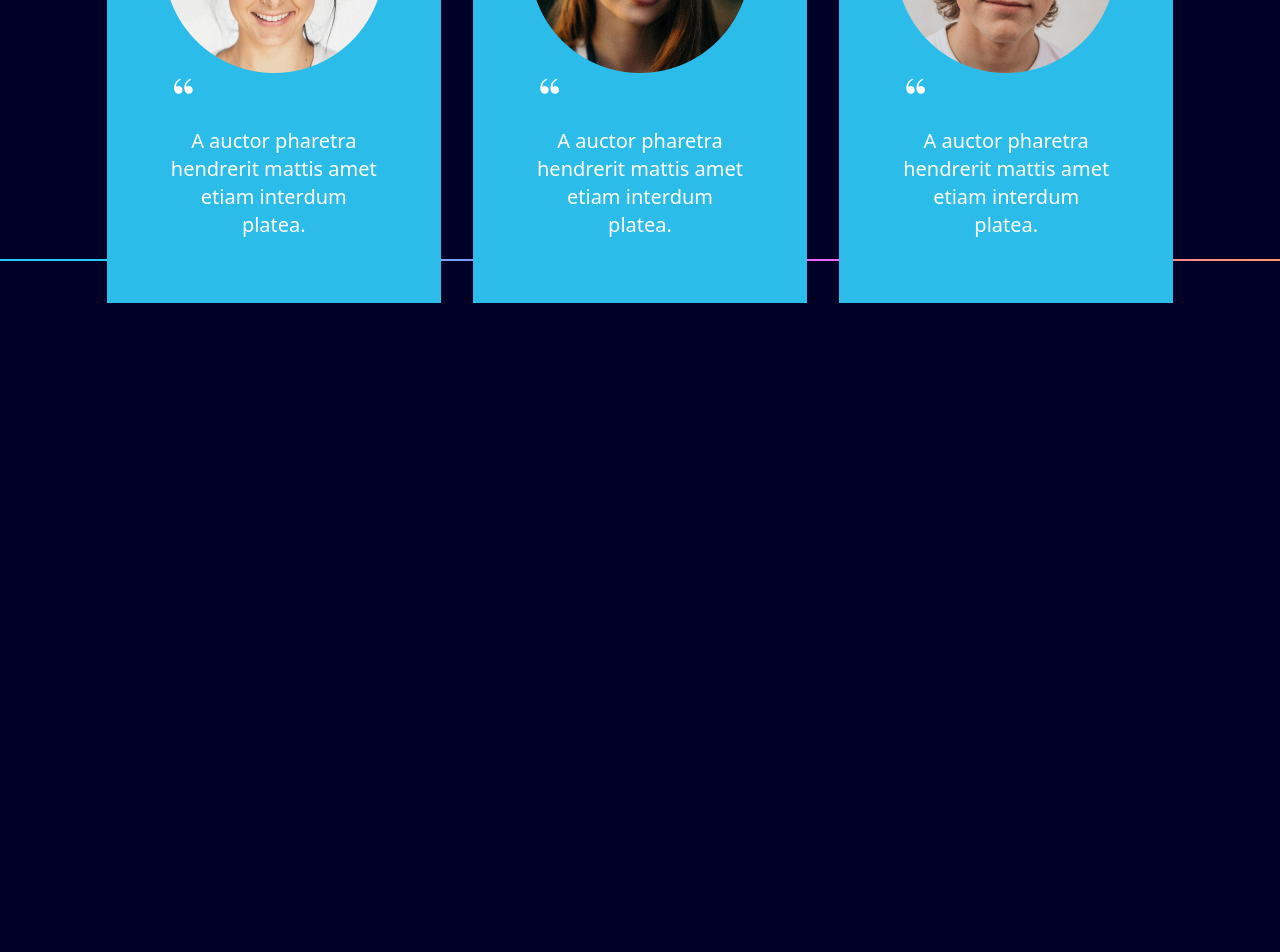
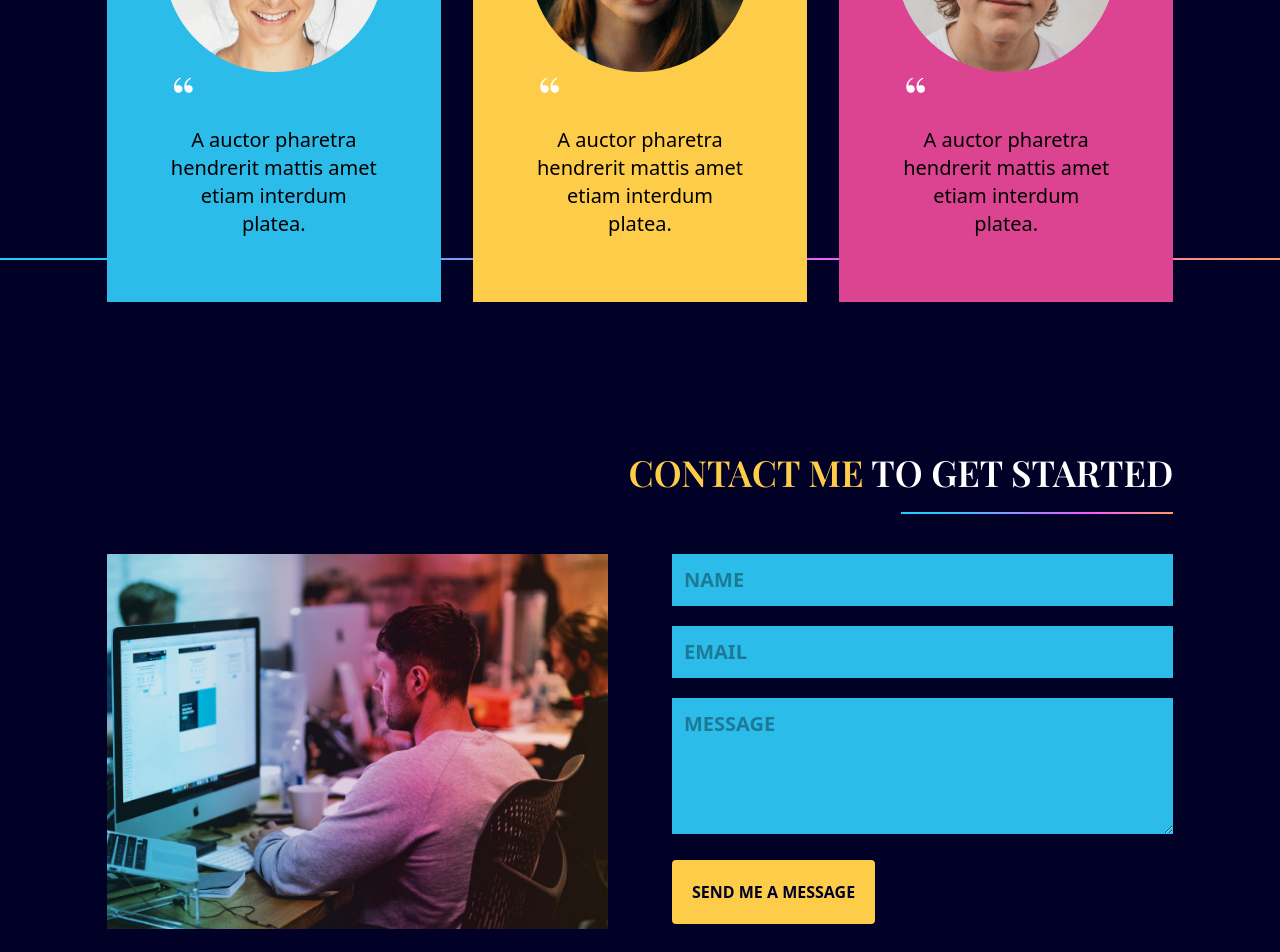
Before and after one commit to eugeniusz57/my-portfolio-react, a React (Create React App) app: page / in a window 1280 px wide. Shown: the part 3480-4432 px from the top of the page. Built offline with nearby package versions, Linux system fonts and the light colour scheme.

Commit message:
create contact me and footer
create sections contact me and footer
Add style, form and send message

```diff
--- a/package.json
+++ b/package.json
@@ -10,6 +10,7 @@
     "react": "^18.2.0",
     "react-anchor-link-smooth-scroll": "^1.0.12",
     "react-dom": "^18.2.0",
+    "react-hook-form": "^7.43.8",
     "react-scripts": "5.0.1",
     "web-vitals": "^2.1.4"
   },
--- a/src/App.jsx
+++ b/src/App.jsx
@@ -14,8 +14,7 @@
 function App() {
   const [selectedPage, setSelectedPage] = useState("home");
   const [isTopOfPage, setIsTopOfPage] = useState(true);
-  const isAboveMediumScreen = useMediaQuery("(min-width: 1024px)");
-  const isDesktop = useMediaQuery("(min-width: 1060px)");
+  const isDesktop = useMediaQuery("(min-width: 1024px)");
 
   useEffect(() => {
     const handleScroll = () => {
@@ -74,7 +73,7 @@
         <motion.div
           margin="0 0 -200px 0"
           amount="all"
-          onViewportEnter={() => setSelectedPage("testimonials")}
+          onViewportEnter={() => setSelectedPage("opinions")}
         >
           <Opinions />
         </motion.div>
--- a/src/scenes/Contact.jsx
+++ b/src/scenes/Contact.jsx
@@ -1,7 +1,141 @@
-import React from "react";
+import LineGradient from "../components/LineGradient";
+import { useForm } from "react-hook-form";
+import { motion } from "framer-motion";
+import contactImage from "../assets/contact-image.jpeg";
 
 const Contact = () => {
-  return <div></div>;
+  const {
+    register,
+    trigger,
+    formState: { errors },
+  } = useForm();
+
+  const onSubmit = async (e) => {
+    console.log("~ e", e);
+    const isValid = await trigger();
+    if (!isValid) {
+      e.preventDefault();
+    }
+  };
+
+  return (
+    <section id="contact" className="contact py-48">
+      <motion.div
+        initial="hidden"
+        whileInView="visible"
+        viewport={{ once: true, amount: 0.5 }}
+        transition={{ duration: 0.5 }}
+        variants={{
+          hidden: { opacity: 0, x: 50 },
+          visible: { opacity: 1, x: 0 },
+        }}
+        className="flex justify-end w-full"
+      >
+        <div>
+          <p className="font-playfair font-semibold text-4xl">
+            <span className="text-yellow">CONTACT ME</span> TO GET STARTED
+          </p>
+          <div className="flex md:justify-end my-5">
+            <LineGradient width="w-1/2" />
+          </div>
+        </div>
+      </motion.div>
+
+      <div className="md:flex md:justify-between gap-16 mt-5">
+        <motion.div
+          initial="hidden"
+          whileInView="visible"
+          viewport={{ once: true, amount: 0.5 }}
+          transition={{ duration: 0.5 }}
+          variants={{
+            hidden: { opacity: 0, y: 50 },
+            visible: { opacity: 1, y: 0 },
+          }}
+          className="basis-1/2 flex justify-center"
+        >
+          <img src={contactImage} alt="contact" />
+        </motion.div>
+
+        <motion.div
+          initial="hidden"
+          whileInView="visible"
+          viewport={{ once: true, amount: 0.5 }}
+          transition={{ delay: 0.2, duration: 0.5 }}
+          variants={{
+            hidden: { opacity: 0, y: 50 },
+            visible: { opacity: 1, y: 0 },
+          }}
+          className="basis-1/2 mt-10 md:mt-0"
+        >
+          <form
+            target="_blank"
+            onSubmit={onSubmit}
+            action="https://formsubmit.co/6f01293b1e333879f6ee06eceba5fa1d"
+            method="POST"
+          >
+            <input
+              className="w-full bg-blue font-semibold placeholder-opaque-black p-3 text-xl"
+              type="text"
+              placeholder="NAME"
+              {...register("name", {
+                required: true,
+                maxLength: 100,
+              })}
+            />
+            {errors.name && (
+              <p className="text-red mt-1">
+                {errors.name.type === "required" && "This field is required."}
+                {errors.name.type === "maxLength" && "Max length is 100 char."}
+              </p>
+            )}
+
+            <input
+              className="w-full bg-blue font-semibold placeholder-opaque-black p-3 mt-5 text-xl"
+              type="text"
+              placeholder="EMAIL"
+              {...register("email", {
+                required: true,
+                pattern: /^[A-Z0-9._%+-]+@[A-Z0-9.-]+\.[A-Z]{2,}$/i,
+              })}
+            />
+            {errors.email && (
+              <p className="text-red mt-1">
+                {errors.email.type === "required" && "This field is required."}
+                {errors.email.type === "pattern" && "Invalid email address."}
+              </p>
+            )}
+
+            <textarea
+              className="w-full bg-blue font-semibold placeholder-opaque-black p-3 mt-5 text-xl"
+              name="message"
+              placeholder="MESSAGE"
+              rows="4"
+              cols="50"
+              {...register("message", {
+                required: true,
+                maxLength: 2000,
+              })}
+            />
+            {errors.message && (
+              <p className="text-red mt-1">
+                {errors.message.type === "required" &&
+                  "This field is required."}
+                {errors.message.type === "maxLength" &&
+                  "Max length is 2000 char."}
+              </p>
+            )}
+
+            <button
+              className="p-5 bg-yellow font-semibold text-deep-blue mt-5 hover:bg-red hover:text-white transition duration-500 rounded"
+              type="submit"
+            >
+              SEND ME A MESSAGE
+            </button>
+          </form>
+        </motion.div>
+      </div>
+    </section>
+  );
 };
 
 export default Contact;
--- a/src/scenes/Footer.jsx
+++ b/src/scenes/Footer.jsx
@@ -1,5 +1,22 @@
+import SocialMediaIcons from "../components/SocialMediaIcons";
+
 const Footer = () => {
-  return <div></div>;
+  return (
+    <footer className="h-64 bg-red pt-10">
+      <div className="w-10/12 mx-auto">
+        <SocialMediaIcons />
+        <div className="md:flex justify-center md:justify-between text-center">
+          <p className="font-playfair font-semibold text-2xl text-yellow">
+            Yevhenii Kavetskyi
+          </p>
+          <p className="font-playfair text-md text-yellow">
+            {" "}
+            ©2023 Yevhenii. All Rights Reserved.
+          </p>
+        </div>
+      </div>
+    </footer>
+  );
 };
 
 export default Footer;
--- a/src/scenes/Opinions.jsx
+++ b/src/scenes/Opinions.jsx
@@ -2,6 +2,9 @@
 import { motion } from "framer-motion";
 
 const Opinions = () => {
+  const opinionsStyle =
+    "mx-auto relative  max-w-[400px] h-[350px] flex flex-col justify-end p-16 mt-48 before:absolute before:top-[-120px] before:-ml-[110px] before:left-1/2";
+
   return (
     <section id="opinions" className="pt-32 pb-16">
       <motion.div
@@ -19,7 +22,7 @@
           Opinions
         </p>
         <LineGradient width="mx-auto w-2/5" />
-        <p className="mt-10">
+        <p className="mt-10 ">
           Here's What People are Saying About My Work. Aliquam aliquet integer
           ut fames odio in at. At magna ornare dictum lectus.
         </p>
@@ -27,8 +30,7 @@
       {/* Opinions */}
       <div className="md:flex md:justify-between gap-8">
         <motion.div
-          className="mx-auto relative bg-blue max-w-[400px] h-[350px] flex flex-col justify-end p-16 mt-48
-            before:absolute before:top-[-120px] before:-ml-[110px] before:left-1/2 before:content-person1"
+          className={`bg-blue  before:content-person1 ${opinionsStyle}`}
           initial="hidden"
           whileInView="visible"
           viewport={{ once: true, amount: 0.5 }}
@@ -39,14 +41,13 @@
           }}
         >
           <p className="font-playfair text-6xl">“</p>
-          <p className="text-center text-xl">
+          <p className="text-center text-xl text-black">
             A auctor pharetra hendrerit mattis amet etiam interdum platea.
           </p>
         </motion.div>
 
         <motion.div
-          className="mx-auto relative bg-blue max-w-[400px] h-[350px] flex flex-col justify-end p-16 mt-48
-            before:absolute before:top-[-120px] before:-ml-[110px] before:left-1/2 before:content-person2"
+          className={`bg-yellow  before:content-person2 ${opinionsStyle}`}
           initial="hidden"
           whileInView="visible"
           viewport={{ once: true, amount: 0.5 }}
@@ -57,14 +58,13 @@
           }}
         >
           <p className="font-playfair text-6xl">“</p>
-          <p className="text-center text-xl">
+          <p className="text-center text-xl text-black">
             A auctor pharetra hendrerit mattis amet etiam interdum platea.
           </p>
         </motion.div>
 
         <motion.div
-          className="mx-auto relative bg-blue max-w-[400px] h-[350px] flex flex-col justify-end p-16 mt-48
-            before:absolute before:top-[-120px] before:-ml-[110px] before:left-1/2 before:content-person3"
+          className={`bg-red  before:content-person3 ${opinionsStyle}`}
           initial="hidden"
           whileInView="visible"
           viewport={{ once: true, amount: 0.5 }}
@@ -75,7 +75,7 @@
           }}
         >
           <p className="font-playfair text-6xl">“</p>
-          <p className="text-center text-xl">
+          <p className="text-center text-xl text-black">
             A auctor pharetra hendrerit mattis amet etiam interdum platea.
           </p>
         </motion.div>
--- a/src/scenes/Projects.jsx
+++ b/src/scenes/Projects.jsx
@@ -80,7 +80,7 @@
       {/* Projects */}
       <div className="flex justify-center">
         <motion.div
-          className="sm:grid sm:grid-cols-3"
+          className="sm:grid sm:grid-cols-3 gap-1"
           variants={container}
           initial="hidden"
           whileInView="visible"
```
Also changed, not shown: 1 other file (tests, documents, lock files or other folders).
